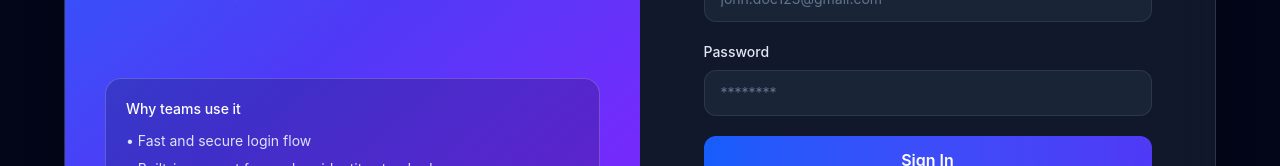
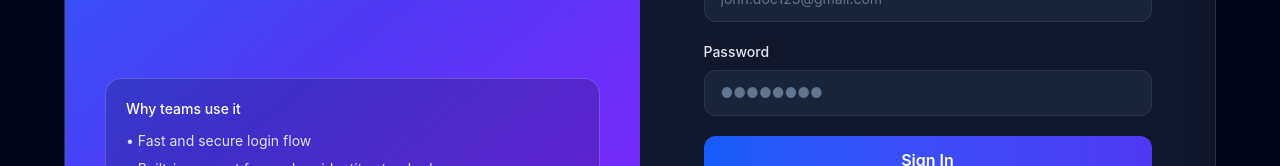
Before and after one commit to IamdebashisD/asymmetric-authentication, a React (Vite) app in the folder auth-ui/: page /login in a window 1280 px wide. Shown: the part 249-415 px from the top of the page. Built offline with nearby package versions, Linux system fonts and the light colour scheme.

Commit message:
feat: update password input placeholder to use bullet characters for improved security

```diff
--- a/auth-ui/src/pages/Login.jsx
+++ b/auth-ui/src/pages/Login.jsx
@@ -115,7 +115,7 @@ export default function Login() {
                                 <input
                                     id="password"
                                     type="password"
-                                    placeholder="********"
+                                    placeholder="&#9679;&#9679;&#9679;&#9679;&#9679;&#9679;&#9679;&#9679;"
                                     className="w-full rounded-xl border border-slate-700/70 bg-slate-800/80 px-4 py-3 text-sm text-slate-100 placeholder:text-slate-500 focus:border-transparent focus:outline-none focus:ring-2 focus:ring-blue-500"
                                     {...register('password', {
                                         required: 'Password is required',
--- a/auth-ui/src/pages/Signup.jsx
+++ b/auth-ui/src/pages/Signup.jsx
@@ -132,7 +132,7 @@ export default function Signup() {
                                 <input
                                     id="password"
                                     type="password"
-                                    placeholder="********"
+                                    placeholder="&#9679;&#9679;&#9679;&#9679;&#9679;&#9679;&#9679;&#9679;"
                                     className="w-full rounded-xl border border-slate-700/70 bg-slate-800/80 px-4 py-3 text-sm text-slate-100 placeholder:text-slate-500 focus:border-transparent focus:outline-none focus:ring-2 focus:ring-blue-500"
                                     {...register('password', {
                                         required: 'Password is required',
```
